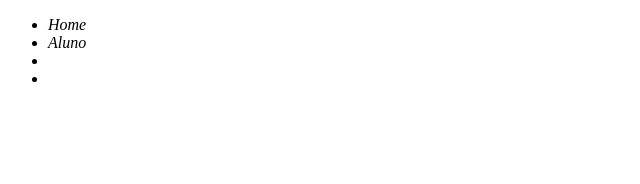
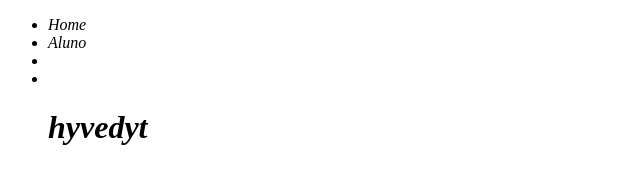
Before and after one commit to fortcodeproject/config, a plain HTML site: page index.html in a window 1280 px wide. Shown: the whole page, without its empty margins (0-640 px from the left). Drawn offline with Linux system fonts and the light colour scheme.

Commit message:
Algteração

```diff
--- a/index.html
+++ b/index.html
@@ -13,6 +13,7 @@
                 <li>Aluno</li>
                 <li></li>
                 <li></li>
+                <h1>hyvedyt</h1>
             </ul>
         </i>
     </header>
```
